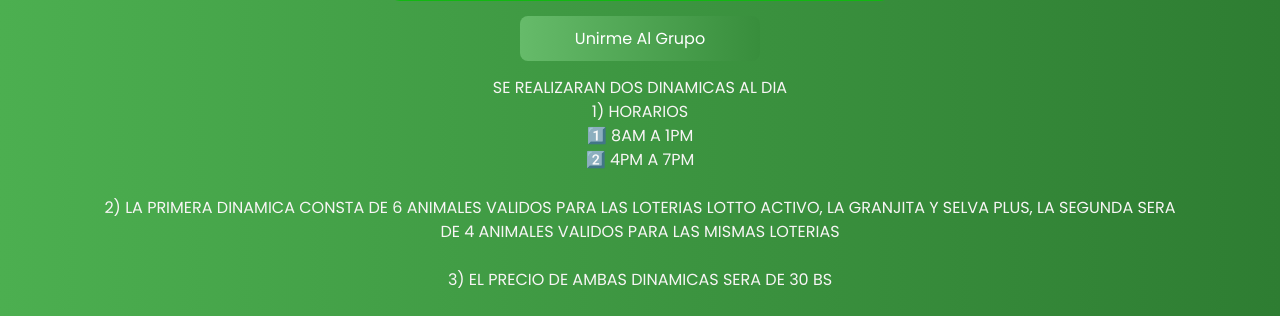
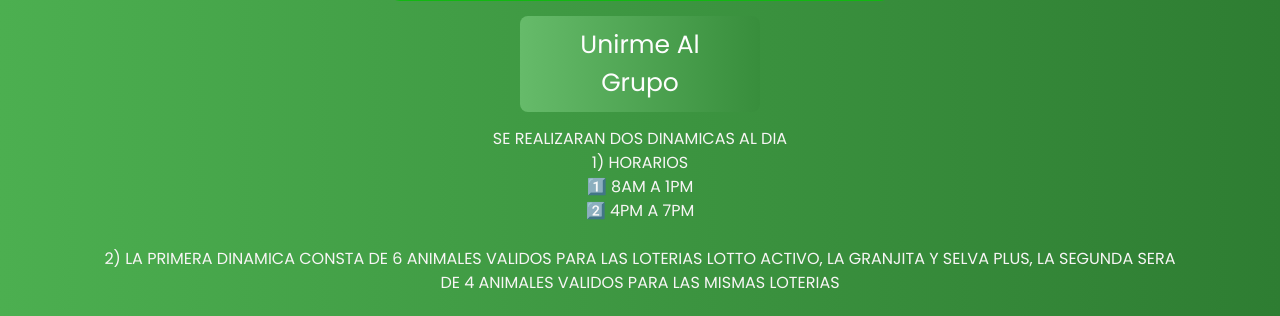
Before and after one commit to mipagina-puntolacer/fortuna1, a plain HTML site: page index.html in a window 1280 px wide. Shown: the part 781-1097 px from the top of the page. Drawn offline with Linux system fonts and the light colour scheme.

Commit message:
Add files via upload

```diff
--- a/index.html
+++ b/index.html
@@ -52,9 +52,9 @@
             display: block;
             margin: 15px auto 0;
             padding: 10px 20px;
-            font-size: 16px;
+            font-size: 25px;
             background: linear-gradient(to right, #66bb6a, #388e3c);
-            color: white;
+            color: rgb(253, 253, 253);
             text-decoration: none;
             border-radius: 8px;
             transition: 0.3s;
@@ -132,7 +132,7 @@
             COMBINACIONES CON NÚMEROS FUERA DE LOS 38 ANIMALITOS QUEDA NULA.
         </p>
     </div>
-    <a href="https://wa.me/5804125594292" class="whatsapp-button">
+    <a href="https://chat.whatsapp.com/I7cC3iheqpwJKfBKQJnco6" class="whatsapp-button">
         <img src="img/descarga (4).jpeg" alt="WhatsApp">
     </a>
 </body>
```
